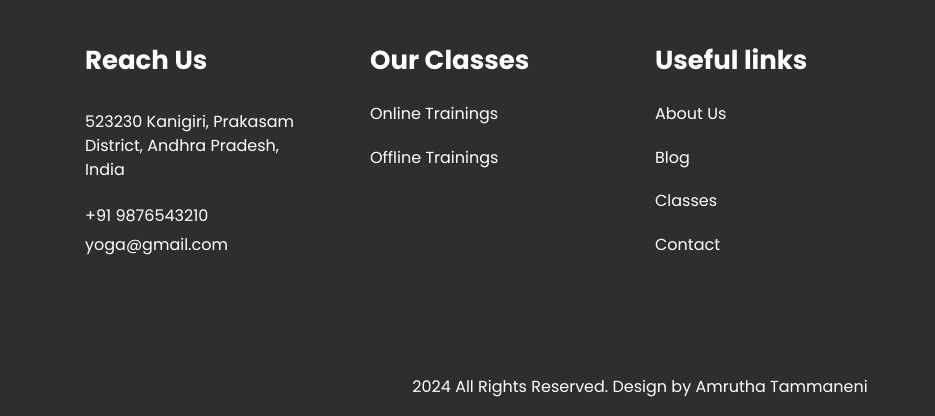
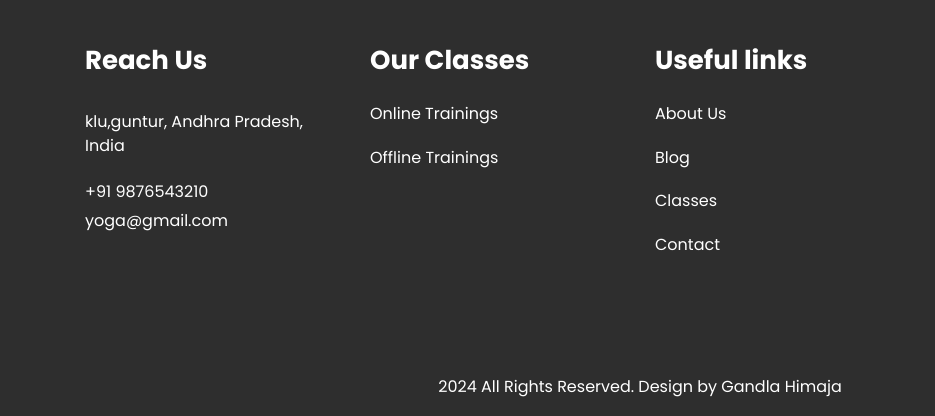
Before and after one commit to HimajaHimaja/yoga-day-himaja, a plain HTML site: page index.html in a window 1280 px wide. Shown: the part 4404-4820 px from the top of the page, 0-935 px from the left. Drawn offline with nearby package versions, Linux system fonts and the light colour scheme; files whose address does not match are found by name.

Commit message:
Update index.html
updated

```diff
--- a/index.html
+++ b/index.html
@@ -340,7 +340,7 @@
                <div class="row">
                   <div class="col-lg-3 col-sm-6">
                      <h2 class="useful_text">Reach Us</h2>
-                     <p class="dummy_text">523230 Kanigiri, Prakasam District, Andhra Pradesh, India</p>
+                     <p class="dummy_text"> klu,guntur, Andhra Pradesh, India</p>
                      <div class="location_text"><a href="#">+91 9876543210</a></div>
                      <div class="location_text"><a href="#">yoga@gmail.com</a></div>
                   </div>
@@ -388,7 +388,7 @@
       <!-- copyright section start -->
       <div class="copyright_section">
          <div class="container">
-            <p class="copyright_text">2024 All Rights Reserved. Design by <a href="https://www.linkedin.com/in/amrutha-tammaneni-861807265/">Amrutha Tammaneni</a></p>
+            <p class="copyright_text">2024 All Rights Reserved. Design by Gandla Himaja </p>
          </div>
       </div>
       <!-- copyright section end -->
```
